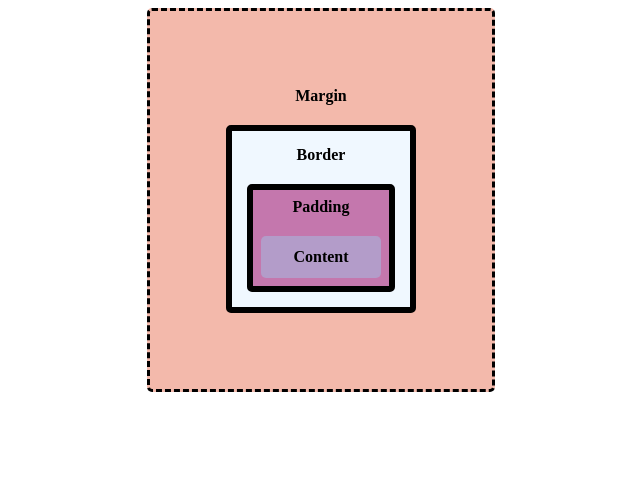
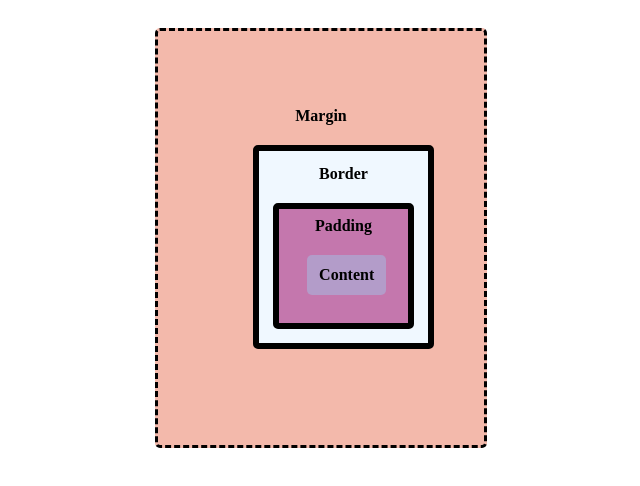
Before and after one commit to maroua18-dhr/box-model, a plain HTML site: page index.html in a window 1280 px wide. Shown: the whole page, without its empty margins (319-959 px from the left). Drawn offline with Linux system fonts and the light colour scheme.

Commit message:
Update style.css

```diff
--- a/style.css
+++ b/style.css
@@ -3,6 +3,8 @@
     align-items: center;
     justify-content: center;
     background-color: #FFFF;
+   max-width: 100%;
+
 
 }
 .margin{
@@ -12,18 +14,20 @@
     border-style: dashed;
     font-weight: bold;
     border-radius: 5px;
-    width: 15%;
-
+   max-width: max-content;
+   margin: 20px;
 }
 .border{
     border: 6px solid rgb(0, 0, 0);
     padding: 8%;
     background-color: aliceblue;
     margin-top: 20px;
+    margin: 20px;
     text-align: center;
     font-weight: bold;
     border-radius: 5px;
-
+    max-width: 100%;
+    width: 80%;
 }
 .padding{
     padding: 8px;
@@ -31,12 +35,16 @@
     font-weight: bold;
     margin-top: 20px;
     border-radius: 5px;
-    border: 6px solid rgb(0, 0, 0)
+    border: 6px solid rgb(0, 0, 0);
+    max-width: 100%;
 }
 .content{
     background-color: rgb(179, 156, 201);
     margin-top: 20px;
+    margin: 20px;
     padding: 10%;
     font-weight: bold;
     border-radius: 5px;
+    max-width: 100%;
+    width: 50%;
 }
```
